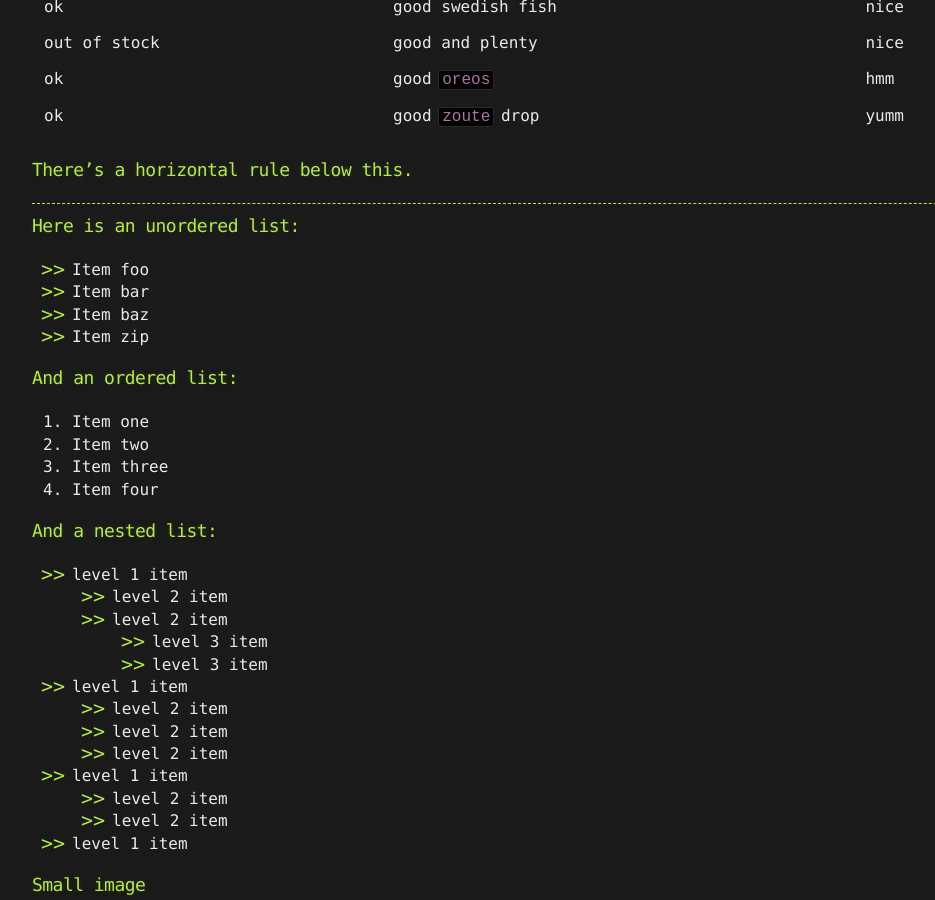
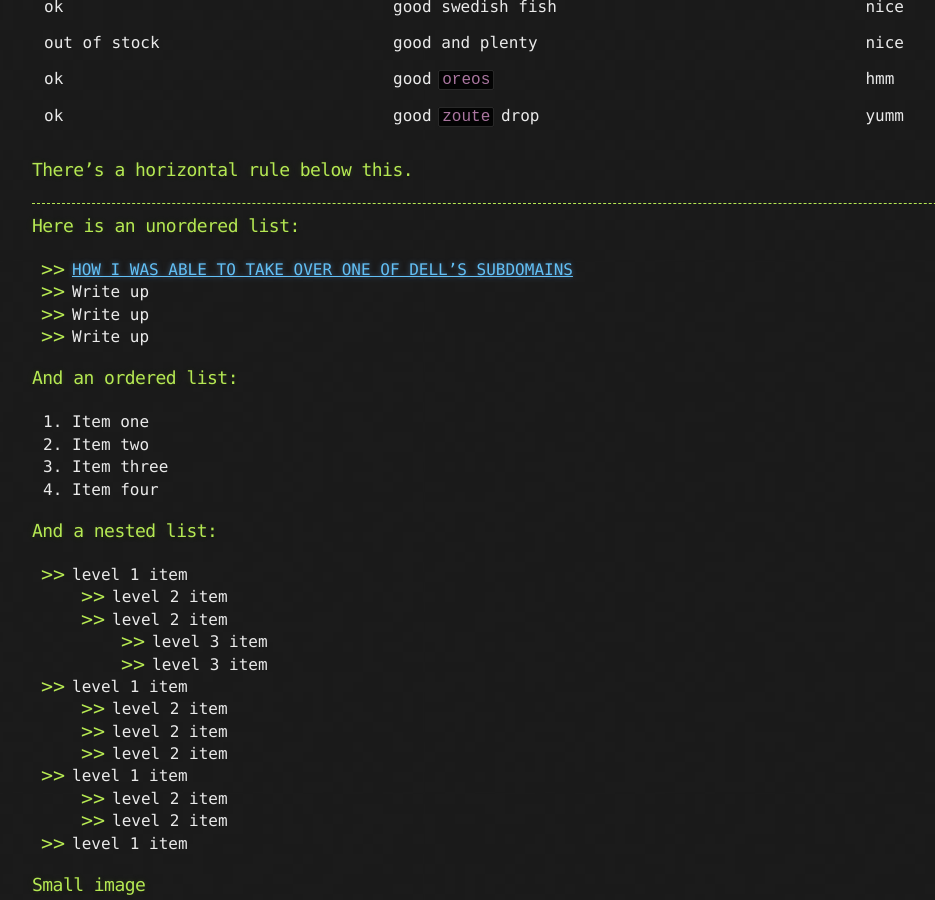
Before and after one commit to pyrrhon1337/pyrrhon1337.github.io, a Jekyll site: the page built from index.md, in a window 1280 px wide and 900 px high, scrolled down 1335 px. Shown: the whole window, without its empty margins (108-1043 px from the left). Built offline with Jekyll 4.4.1, drawn with Linux system fonts in a browser that asks for light colours; some of the changed text lies outside the part shown; grey boxes are pictures that could not be loaded.

Commit message:
Initial commit

```diff
--- a/_config.yml
+++ b/_config.yml
@@ -1,5 +1,5 @@
 title: pyrrhon
 description: pyrrhon's blog
-show_downloads: true
+show_downloads: false
 google_analytics:
 theme: jekyll-theme-hacker
--- a/index.md
+++ b/index.md
@@ -64,10 +64,10 @@ end
 
 ### Here is an unordered list:
 
-*   Item foo
-*   Item bar
-*   Item baz
-*   Item zip
+*   [HOW I WAS ABLE TO TAKE OVER ONE OF DELL’S SUBDOMAINS](./subdomain-takeover)
+*   Write up
+*   Write up
+*   Write up
 
 ### And an ordered list:
 
```
